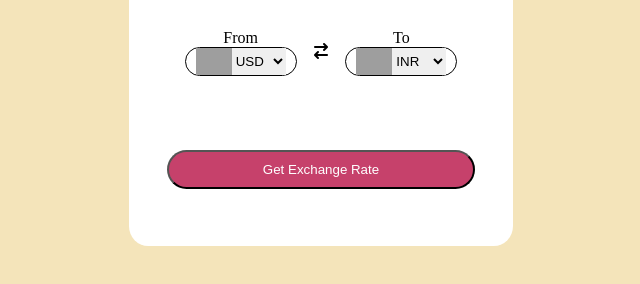
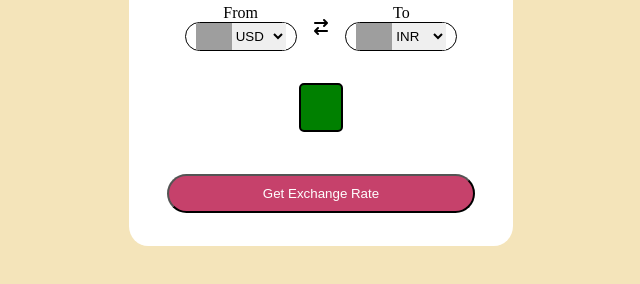
Before and after one commit to yashwanth1011/Currency-Converter, a plain HTML site: page index.html in a window 1280 px wide. Shown: the part 254-538 px from the top of the page, without its empty margins (319-959 px from the left). Drawn offline with Linux system fonts and the light colour scheme; no server answers; grey boxes are pictures that could not be loaded.

Commit message:
Update style.css

```diff
--- a/style.css
+++ b/style.css
@@ -110,6 +110,20 @@ body {
     /* background-color: red; */
 }
 
+#final-amount {
+    border: 2px solid black;
+    background-color: green;
+    padding: 20px;
+    color: white;
+    text-align: center;
+    display: flex;
+    justify-content: center;
+    align-items: center;
+    height: 150px;
+    width: fit-content;
+    margin: 0 auto;
+    border-radius: 5px;
+}
 .flag-select select{
     width: 60px;
     border: none;
```
